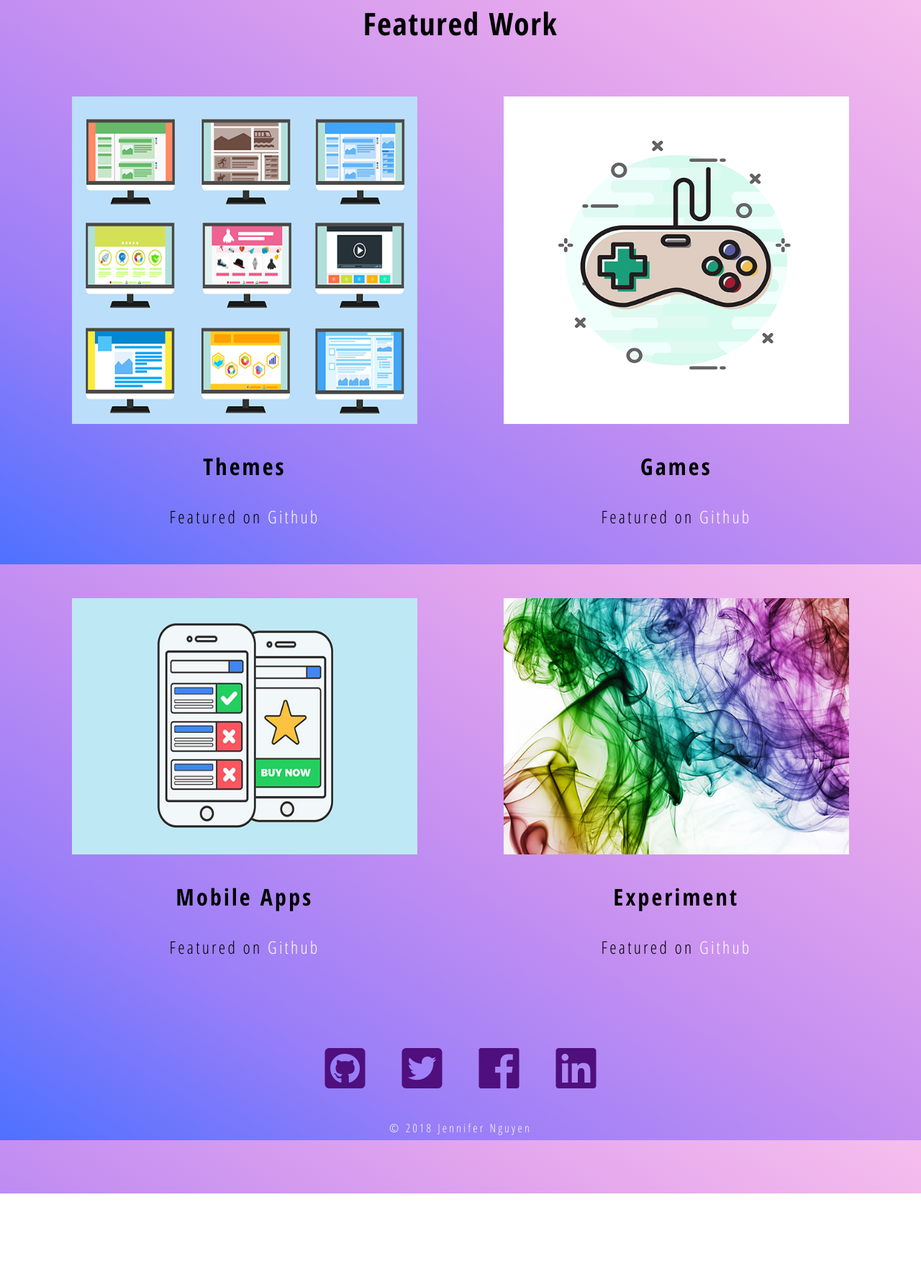
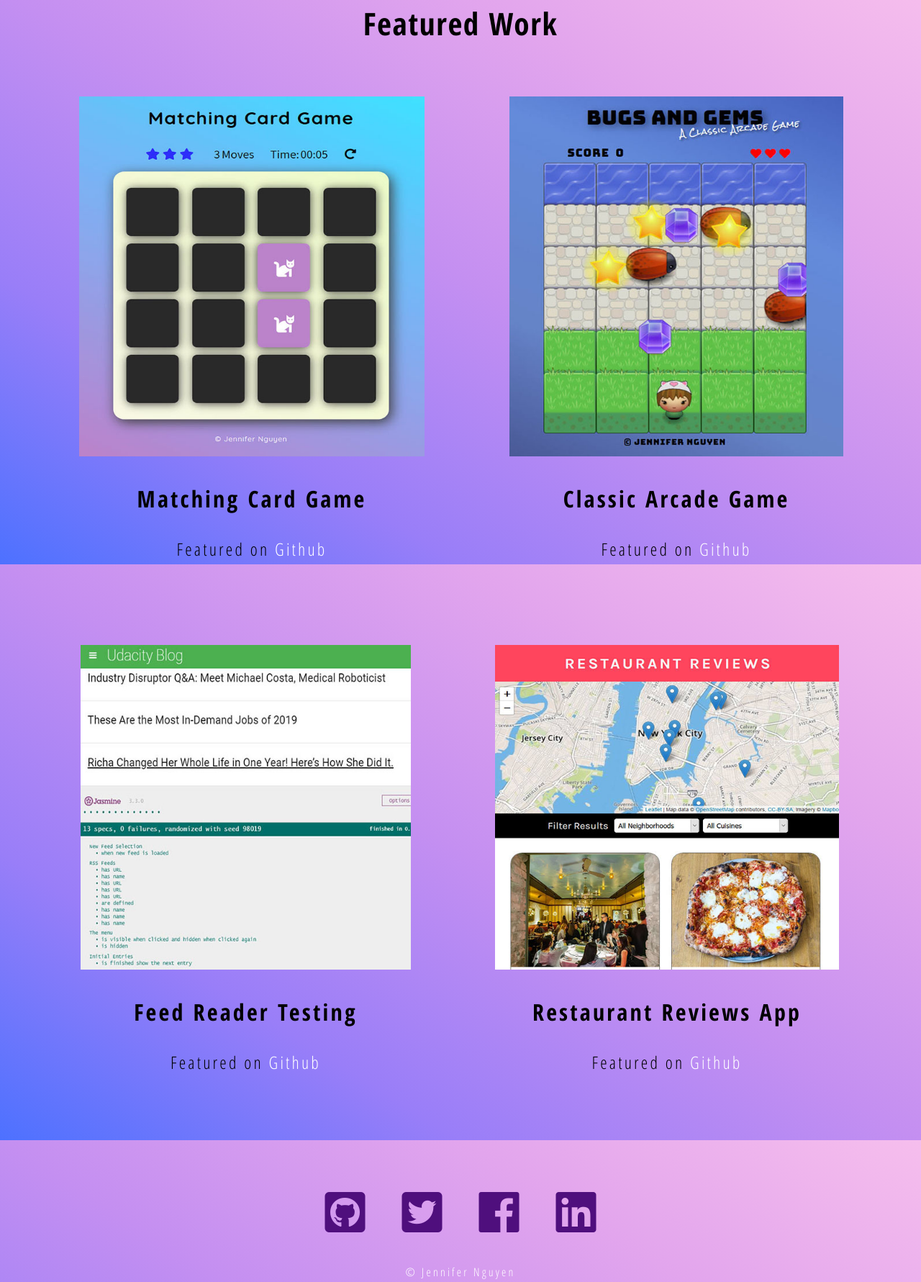
Before and after one commit to jenwin/udacity-portfolio-project, a plain HTML site: page index.html in a window 1280 px wide. Shown: the part 816-2597 px from the top of the page at 72% size. Before the commit the page ends 2474 px from the top, so only its background shows below. Drawn offline with Linux system fonts and the light colour scheme.

Commit message:
change project images and links

```diff
--- a/index.html
+++ b/index.html
@@ -4,15 +4,14 @@
 <head>
   <meta charset="utf-8">
   <meta http-equiv="X-UA-Compatible" content="IE=edge">
+  <meta name="viewport" content="width=device-width, initial-scale=1.0">
+  <meta name="description" content="A responsive portfolio website">
+  <meta name="author" content="Jennifer Nguyen">
   <title>Portfolio - Jennifer Nguyen</title>
-  <meta name="viewport" content="width=device-width, initial-scale=1.0">
-  <!-- google fonts -->
   <link href="https://fonts.googleapis.com/css?family=Sacramento" rel="stylesheet">
   <link href="https://fonts.googleapis.com/css?family=Open+Sans+Condensed:300,700" rel="stylesheet">
-  <!-- css stylesheets -->
   <link rel="stylesheet" href="css/main.css">
   <link rel="stylesheet" href="css/mobile.css">
-  <!-- font awesome -->
   <link rel="stylesheet" href="https://use.fontawesome.com/releases/v5.5.0/css/all.css" integrity="sha384-B4dIYHKNBt8Bc12p+WXckhzcICo0wtJAoU8YZTY5qE0Id1GSseTk6S+L3BlXeVIU" crossorigin="anonymous">
 </head>
 
@@ -90,25 +89,25 @@
 
         <div class="featured-images">
 
-          <a href="#">
-            <img class="image-set" src="images/themes-layouts.png" alt="six computer monitors displaying a variety of layout themes">
+          <a href="https://jenwin.github.io/matching-card-game/">
+            <img class="image-set" src="images/jenwin-matching-card-game.jpg" alt="matching card game">
           </a>
 
-          <h3 class="image-title">Themes</h3>
+          <h3 class="image-title">Matching Card Game</h3>
 
-          <p class="image-text">Featured on <a class="image-click" href="https://www.github.com/jenwin">Github</a></p>
+          <p class="image-text">Featured on <a class="image-click" href="https://jenwin.github.io/matching-card-game/">Github</a></p>
 
         </div>
 
         <div class="featured-images">
 
-          <a href="#">
-            <img class="image-set" src="images/games.png" alt="game remote control">
+          <a href="https://jenwin.github.io/classic-arcade-game/">
+            <img class="image-set" src="images/jenwin-arcade-game.jpg" alt="classic arcade game">
           </a>
 
-          <h3 class="image-title">Games</h3>
+          <h3 class="image-title">Classic Arcade Game</h3>
 
-          <p class="image-text">Featured on <a class="image-click" href="https://www.github.com/jenwin">Github</a></p>
+          <p class="image-text">Featured on <a class="image-click" href="https://jenwin.github.io/classic-arcade-game/">Github</a></p>
 
         </div>
 
@@ -119,25 +118,25 @@
 
         <div class="featured-images photo-three">
 
-          <a href="#">
-            <img class="image-set" src="images/mobile.jpg" alt="mobile friendly apps">
+          <a href="https://github.com/jenwin/feed-reader-testing">
+            <img class="image-set" src="images/jenwin-feedreader.jpg" alt="feed reader testing with jasmine framework">
           </a>
 
-          <h3 class="image-title">Mobile Apps</h3>
+          <h3 class="image-title">Feed Reader Testing</h3>
 
-          <p class="image-text">Featured on <a class="image-click" href="https://www.github.com/jenwin">Github</a></p>
+          <p class="image-text">Featured on <a class="image-click" href="https://github.com/jenwin/feed-reader-testing">Github</a></p>
 
         </div>
 
         <div class="featured-images photo-four">
 
-          <a href="#">
-            <img class="image-set" src="images/color.jpg" alt="smoke of mixed colors">
+          <a href="https://github.com/jenwin/restaurant-reviews-stage-one">
+            <img class="image-set" src="images/jenwin-restaurant-reviews.jpg" alt="restaurant reviews app">
           </a>
 
-          <h3 class="image-title">Experiment</h3>
+          <h3 class="image-title">Restaurant Reviews App</h3>
 
-          <p class="image-text">Featured on <a class="image-click" href="https://www.github.com/jenwin">Github</a></p>
+          <p class="image-text">Featured on <a class="image-click" href="https://github.com/jenwin/restaurant-reviews-stage-one">Github</a></p>
 
         </div>
 
@@ -172,7 +171,7 @@
 
     <div class="ftr-name">
 
-      <p>© 2018 Jennifer Nguyen</p>
+      <p>© Jennifer Nguyen</p>
 
     </div>
 
```
Also changed, not shown: images/color.jpg (deleted), images/games.png (deleted), images/jenwin-arcade-game.jpg (added), images/jenwin-feedreader.jpg (added), images/jenwin-matching-card-game.jpg (added), images/jenwin-restaurant-reviews.jpg (added), images/mobile.jpg (deleted), images/themes-layouts.png (deleted).
